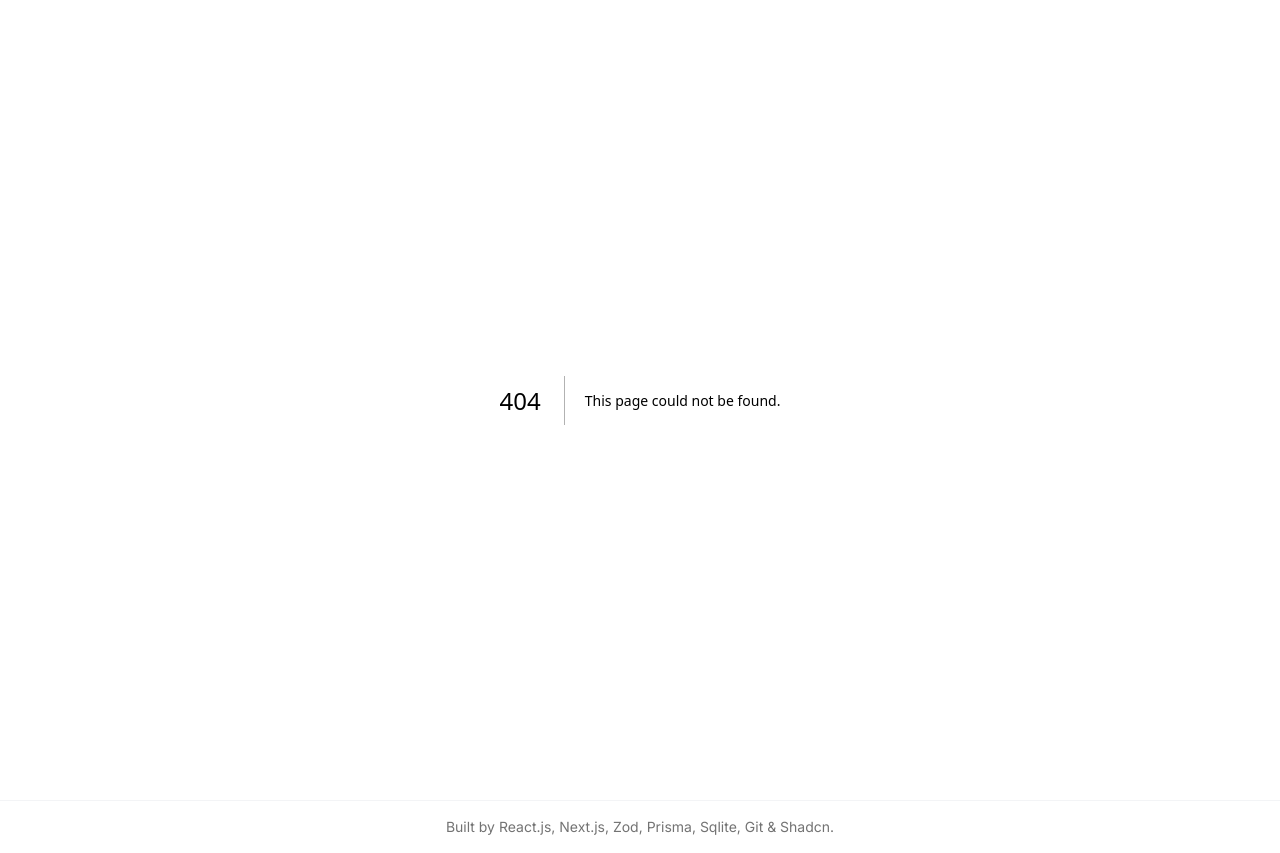
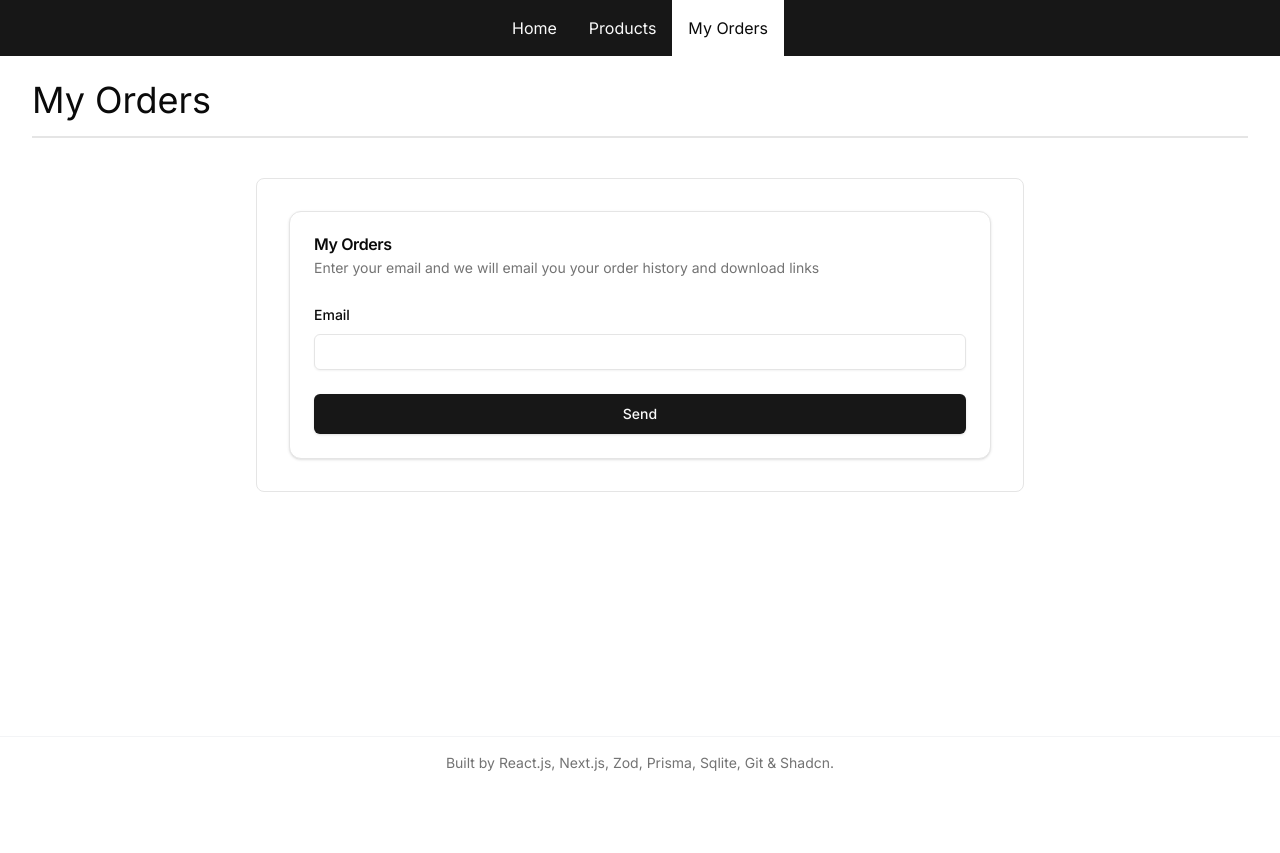
Before and after one commit to DalpatRathore/next-ecomstore, a Next.js app: page /orders in a window 1280 px wide. Before the commit this address had no page. After the commit the page ends 800 px from the top, so only its background shows below. Built offline with nearby package versions, Linux system fonts and the light colour scheme; no server answers.

Commit message:
feat: order history with email

```diff
--- /dev/null
+++ b/src/actions/order.tsx
@@ -0,0 +1,78 @@
+"use server";
+import db from "@/db/db";
+import OrderHistory from "@/emails/OrderHistory";
+import { Resend } from "resend";
+import * as z from "zod";
+
+const emailSchema = z.string().email();
+const resend = new Resend(process.env.RESEND_API_KEY1 as string);
+
+const emailOrderHistory = async (
+  prevState: unknown,
+  formData: FormData
+): Promise<{ message?: string; error?: string }> => {
+  const result = emailSchema.safeParse(formData.get("email"));
+
+  if (result.success === false) {
+    return { error: "Invalid email address" };
+  }
+  const user = await db.user.findUnique({
+    where: { email: result.data },
+    select: {
+      email: true,
+      orders: {
+        select: {
+          pricePaidInCents: true,
+          id: true,
+          createdAt: true,
+          product: {
+            select: {
+              id: true,
+              name: true,
+              imagePath: true,
+              description: true,
+            },
+          },
+        },
+      },
+    },
+  });
+
+  if (user == null) {
+    return {
+      message:
+        "Check your email to view your order history and download your products",
+    };
+  }
+  const orders = user.orders.map(async order => {
+    return {
+      ...order,
+      downloadVerificationId: (
+        await db.downloadVerification.create({
+          data: {
+            expiresAt: new Date(Date.now() + 24 * 1000 * 60 * 60),
+            productId: order.product.id,
+          },
+        })
+      ).id,
+    };
+  });
+
+  const data = await resend.emails.send({
+    from: `Support <${process.env.SENDER_EMAIL}>`,
+    to: user.email,
+    subject: "Order History",
+    react: <OrderHistory orders={await Promise.all(orders)}></OrderHistory>,
+  });
+
+  if (data.error) {
+    return {
+      error: "There was an error sending your email. Please try again.",
+    };
+  }
+  return {
+    message:
+      "Check your email to view your order history and download your products",
+  };
+};
+export default emailOrderHistory;
--- /dev/null
+++ b/src/app/(frontend)/orders/page.tsx
@@ -0,0 +1,66 @@
+"use client";
+
+import emailOrderHistory from "@/actions/order";
+import PageHeader from "@/app/admin/_components/PageHeader";
+import { Button } from "@/components/ui/button";
+import {
+  Card,
+  CardContent,
+  CardDescription,
+  CardFooter,
+  CardHeader,
+  CardTitle,
+} from "@/components/ui/card";
+import { Input } from "@/components/ui/input";
+import { Label } from "@/components/ui/label";
+import { useFormState, useFormStatus } from "react-dom";
+
+const OrdersPage = () => {
+  const [data, action] = useFormState(emailOrderHistory, {});
+  return (
+    <>
+      <div className="flex justify-between items-center gap-4 border-b-2 mb-10">
+        <PageHeader>My Orders</PageHeader>
+      </div>
+      <form
+        action={action}
+        className="max-w-3xl mx-auto p-5 md:p-8 border rounded-lg"
+      >
+        <Card>
+          <CardHeader>
+            <CardTitle>My Orders</CardTitle>
+            <CardDescription>
+              Enter your email and we will email you your order history and
+              download links
+            </CardDescription>
+          </CardHeader>
+          <CardContent>
+            <div className="space-y-2">
+              <Label htmlFor="email">Email</Label>
+              <Input type="email" required name="email" id="email"></Input>
+            </div>
+            {data.error && <div className="text-destructive">{data.error}</div>}
+          </CardContent>
+          <CardFooter>
+            {data.message ? (
+              <p className="textemerald-500">{data.message}</p>
+            ) : (
+              <SubmitButton></SubmitButton>
+            )}
+          </CardFooter>
+        </Card>
+      </form>
+    </>
+  );
+};
+export default OrdersPage;
+
+const SubmitButton = () => {
+  const { pending } = useFormStatus();
+
+  return (
+    <Button type="submit" className="w-full" size={"lg"} disabled={pending}>
+      {pending ? "Sending..." : "Send"}
+    </Button>
+  );
+};
--- a/src/emails/OrderHistory.tsx
+++ b/src/emails/OrderHistory.tsx
@@ -1,4 +1,79 @@
-const OrderHistory = () => {
-  return <div>OrderHistory</div>;
+import {
+  Body,
+  Container,
+  Head,
+  Heading,
+  Hr,
+  Html,
+  Preview,
+  Tailwind,
+} from "@react-email/components";
+import OrderInformation from "./_components/OrderInformation";
+import React from "react";
+
+type OrderHistoryProps = {
+  orders: {
+    id: string;
+    createdAt: Date;
+    pricePaidInCents: number;
+    downloadVerificationId: string;
+    product: { name: string; description: string; imagePath: string };
+  }[];
+};
+
+const OrderHistory = ({ orders }: OrderHistoryProps) => {
+  return (
+    <Html>
+      <Preview>Order History & Download</Preview>
+      <Tailwind>
+        <Head />
+        <Body className="font-sans bg-white">
+          <Container className="max-w-xl">
+            <Heading>Order History</Heading>
+            {orders.map((order, i) => (
+              <React.Fragment key={order.id}>
+                <OrderInformation
+                  order={order}
+                  product={order.product}
+                  downloadVerificationId={order.downloadVerificationId}
+                ></OrderInformation>
+                {i < orders.length - 1 && <Hr className="my-8"></Hr>}
+              </React.Fragment>
+            ))}
+          </Container>
+        </Body>
+      </Tailwind>
+    </Html>
+  );
 };
 export default OrderHistory;
+
+OrderHistory.PreviewProps = {
+  orders: [
+    {
+      id: crypto.randomUUID(),
+      createdAt: new Date(),
+      pricePaidInCents: 1000,
+      downloadVerificationId: crypto.randomUUID(),
+      product: {
+        name: "Dalpat Rathore",
+        imagePath:
+          "/products/6a612d85-4ec5-410b-8a42-41020a1a89af-dalpatrathore.jpg",
+        description:
+          "Lorem ipsum dolor sit amet consectetur adipisicing elit. Numquam, veritatis.",
+      },
+    },
+    {
+      id: crypto.randomUUID(),
+      createdAt: new Date(),
+      pricePaidInCents: 2000,
+      downloadVerificationId: crypto.randomUUID(),
+      product: {
+        name: "Dalpat Singh Rathore",
+        imagePath: "/products/8771b9a4-16ea-45c0-bd66-dbeef2c537a7-213.jpg",
+        description:
+          "Lorem ipsum dolor sit amet consectetur adipisicing elit. Numquam, veritatis.",
+      },
+    },
+  ],
+} satisfies OrderHistoryProps;
```
Also changed, not shown: 1 other file (tests, documents, lock files or other folders).
